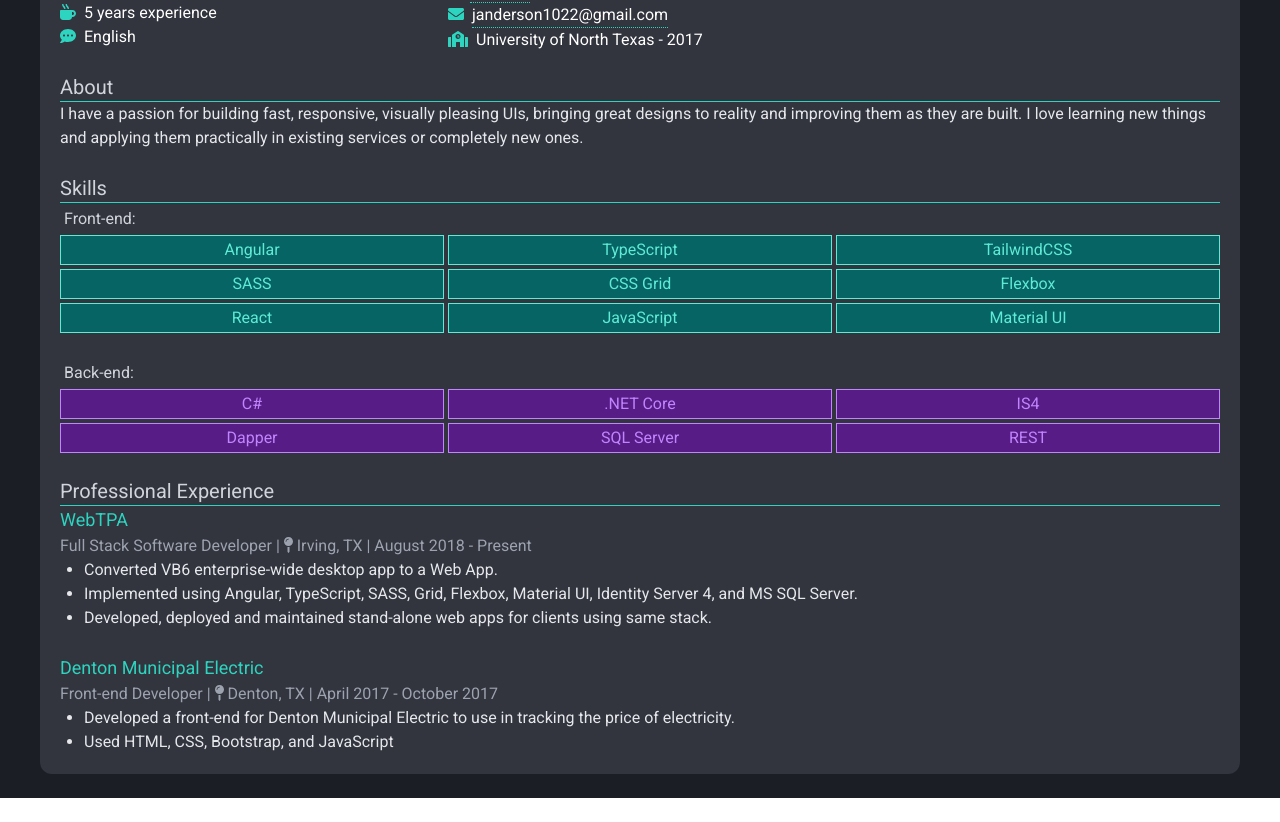
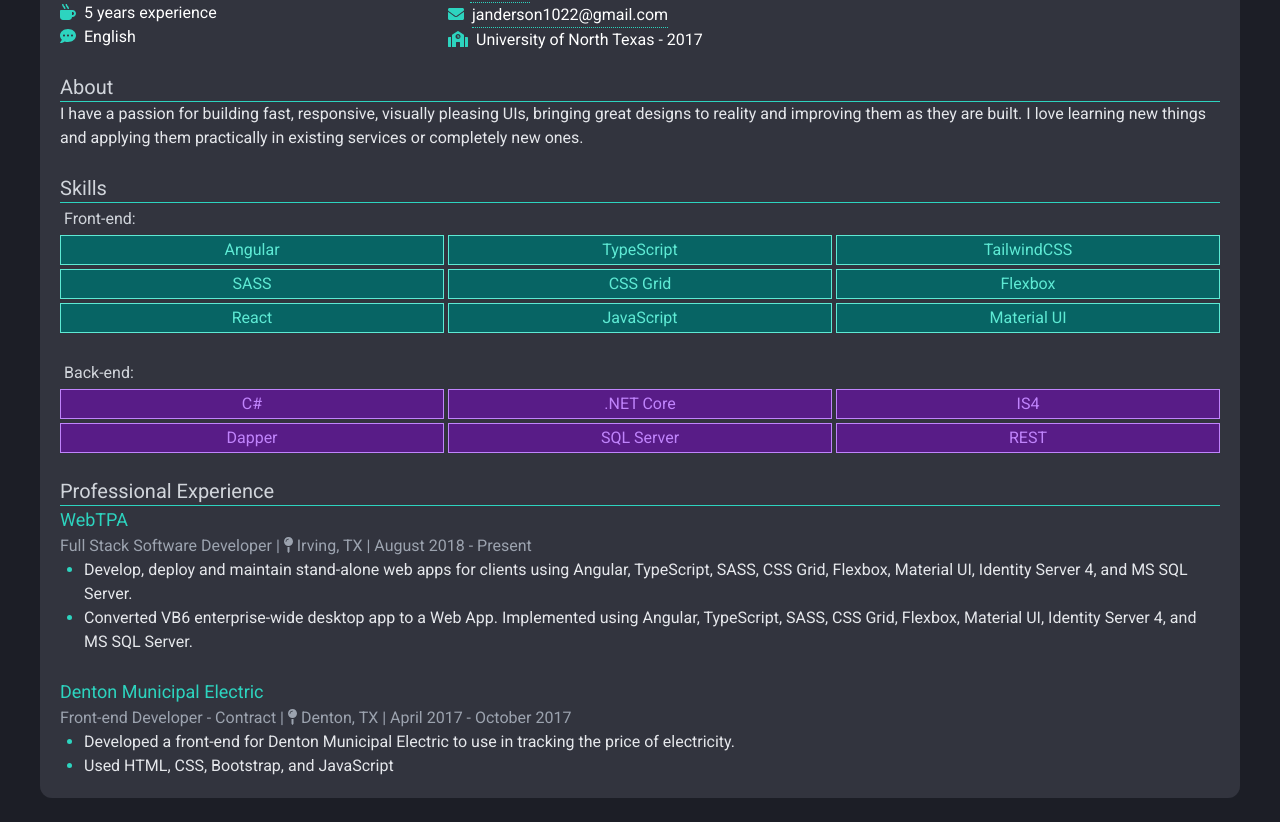
Before and after one commit to Jared-Anderson/Jared-Anderson.github.io, an Angular app: page / in a window 1280 px wide. Shown: the part 735-1557 px from the top of the page. Before the commit the page ends 1533 px from the top, so only its background shows below. Built offline with nearby package versions, Linux system fonts and the light colour scheme.

Commit message:
updated resume-detail work details

```diff
--- a/src/app/components/resume/resume-detail/resume-detail.component.html
+++ b/src/app/components/resume/resume-detail/resume-detail.component.html
@@ -177,14 +177,19 @@
         </div>
         <div>
           <ul class="list-disc pl-6 text-gray-200">
-            <li>Converted VB6 enterprise-wide desktop app to a Web App.</li>
-            <li>
-              Implemented using Angular, TypeScript, SASS, Grid, Flexbox,
-              Material UI, Identity Server 4, and MS SQL Server.
+            <li class="text-teal-400">
+              <span class="text-gray-200">
+                Develop, deploy and maintain stand-alone web apps for clients
+                using Angular, TypeScript, SASS, CSS Grid, Flexbox, Material UI,
+                Identity Server 4, and MS SQL Server.
+              </span>
             </li>
-            <li>
-              Developed, deployed and maintained stand-alone web apps for
-              clients using same stack.
+            <li class="text-teal-400">
+              <span class="text-gray-200">
+                Converted VB6 enterprise-wide desktop app to a Web App.
+                Implemented using Angular, TypeScript, SASS, CSS Grid, Flexbox,
+                Material UI, Identity Server 4, and MS SQL Server.
+              </span>
             </li>
           </ul>
         </div>
@@ -193,17 +198,23 @@
       <div>
         <div class="text-teal-400 text-lg">Denton Municipal Electric</div>
         <div class="text-gray-400">
-          Front-end Developer |
+          Front-end Developer - Contract |
           <fa-icon [icon]="mapMarkerIcon"></fa-icon> Denton, TX | April 2017 -
           October 2017
         </div>
         <div>
           <ul class="list-disc pl-6 text-gray-200">
-            <li>
-              Developed a front-end for Denton Municipal Electric to use in
-              tracking the price of electricity.
+            <li class="text-teal-400">
+              <span class="text-gray-200">
+                Developed a front-end for Denton Municipal Electric to use in
+                tracking the price of electricity.
+              </span>
             </li>
-            <li>Used HTML, CSS, Bootstrap, and JavaScript</li>
+            <li class="text-teal-400">
+              <span class="text-gray-200">
+                Used HTML, CSS, Bootstrap, and JavaScript
+              </span>
+            </li>
           </ul>
         </div>
       </div>
--- a/src/app/components/resume/resume.component.html
+++ b/src/app/components/resume/resume.component.html
@@ -1,6 +1,6 @@
 <div class="h-full w-full">
   <app-waves></app-waves>
-  <div class="bg-drkGry h-full w-full">
+  <div class="bg-drkGry h-full w-full border-solid border-drkGry">
     <app-resume-detail></app-resume-detail>
   </div>
 </div>
```
Also changed, not shown: 6 other files (tests, documents, lock files or other folders).
